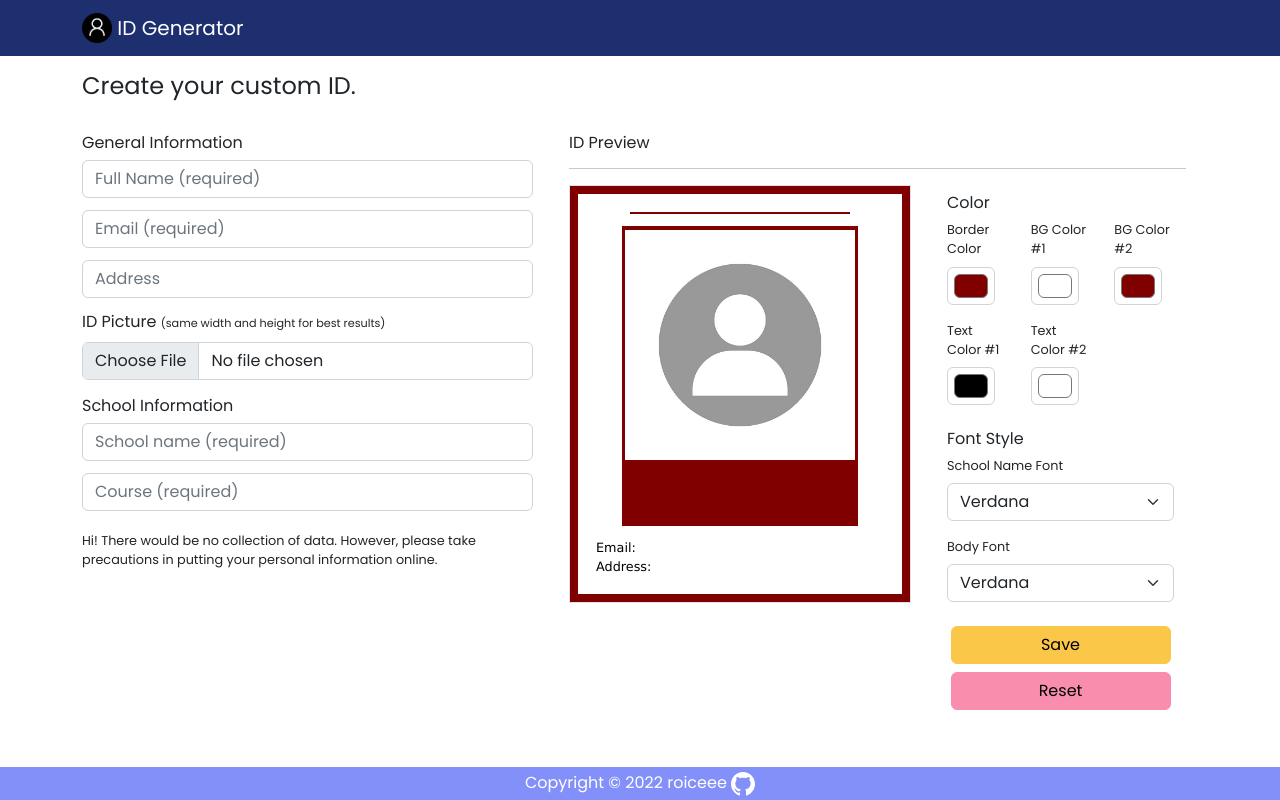
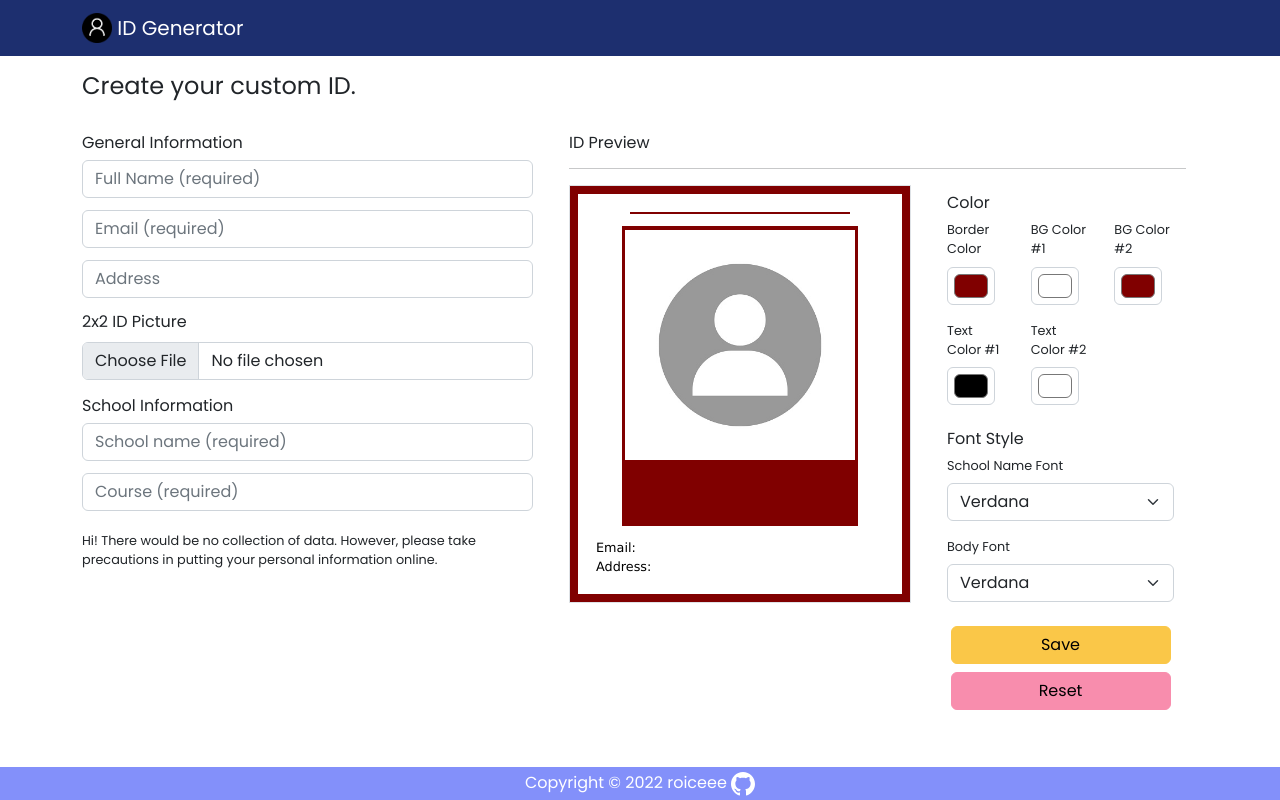
Before and after one commit to roiceee/CV-App, a React (Create React App) app: page / in a window 1280 px wide. Built offline with nearby package versions, Linux system fonts and the light colour scheme.

Commit message:
remove 'object-fit' property on id-preview css

```diff
--- a/src/components/body/form-components/generalInformation.js
+++ b/src/components/body/form-components/generalInformation.js
@@ -71,7 +71,7 @@ function GeneralInformationForm({
       </Form.Group>
 
       <Form.Group controlId="photo" className="mb-2">
-        <Form.Label>ID Picture <span style={{fontSize: "0.7rem"}}>(same width and height for best results)</span></Form.Label>
+        <Form.Label>2x2 ID Picture</Form.Label>
         <Form.Control
           type="file"
           accept="image/*"
--- a/src/styles/id-preview.css
+++ b/src/styles/id-preview.css
@@ -77,7 +77,6 @@
 #image-container {
     width: 230px;
     height: 230px;
-    object-fit: cover!important;
 }
 
 #outline {
```
Also changed, not shown: 12 other files (tests, documents, lock files or other folders).
